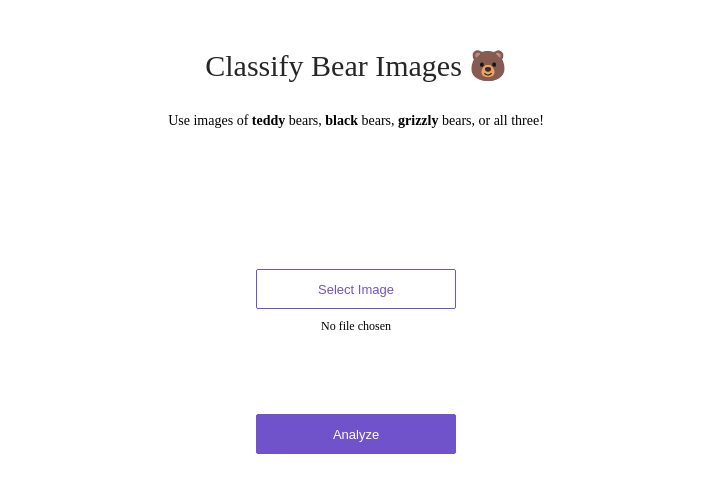
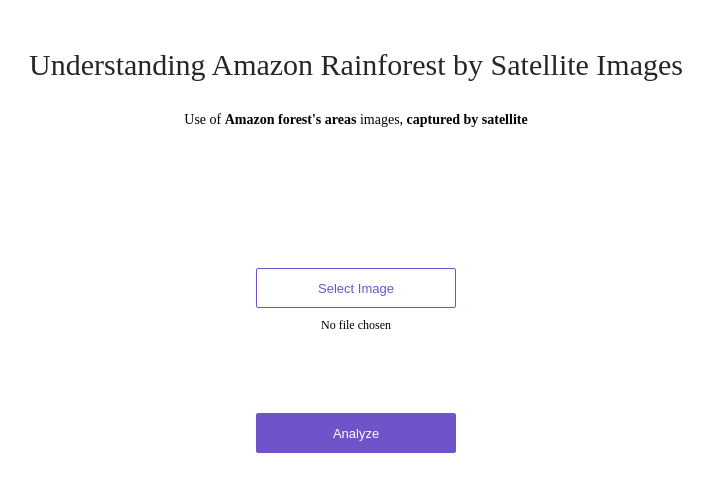
Before and after one commit to softcodeln/Planet-Understanding_the_Amazon_from_Space, a plain HTML site: page app/view/index.html in a window 1280 px wide. Shown: the whole page, without its empty margins (284-997 px from the left). Drawn offline with Linux system fonts and the light colour scheme.

Commit message:
fix requirements and formatting

```diff
--- a/app/view/index.html
+++ b/app/view/index.html
@@ -7,10 +7,9 @@
 <body>
 <div>
   <div class='center'>
-    <div class='title'>Classify Bear Images 🐻</div>
+    <div class='title'>Understanding Amazon Rainforest by Satellite Images</div>
     <p>
-      Use images of <strong>teddy</strong> bears, <strong>black</strong> bears, <strong>grizzly</strong> bears, or
-      all three!
+      Use of <strong>Amazon forest's areas</strong> images, <strong>captured by satellite</strong>
     </p>
     <div class='content'>
       <div class='no-display'>
```
